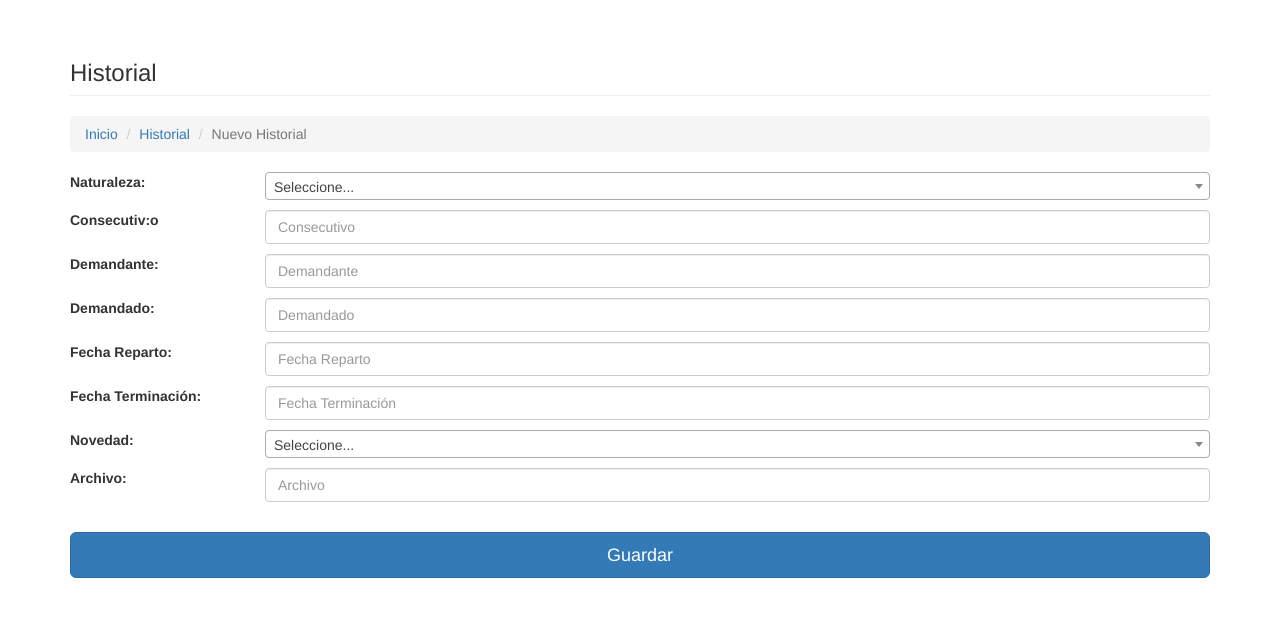
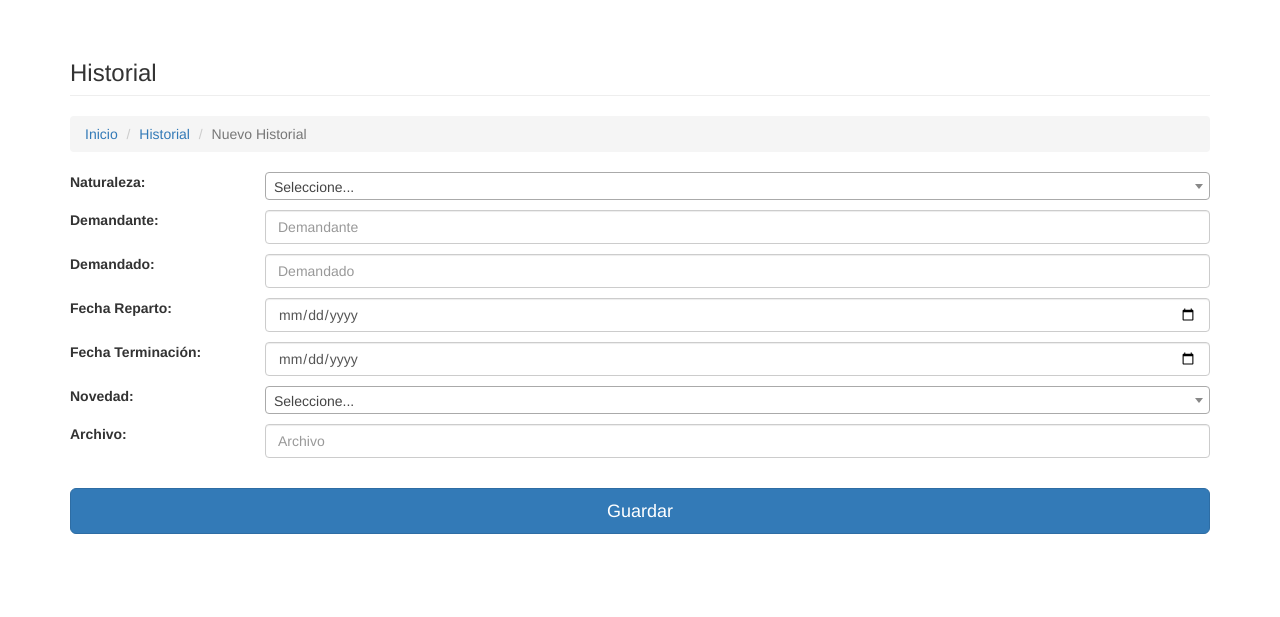
Before and after one commit to wagegosa/juzgado, a PHP site: page /admin/historial/index.php in a window 1280 px wide. Shown: the part 72-689 px from the top of the page. Run offline with PHP 8.4, Linux system fonts and the light colour scheme; the visitor is signed in with stand-in values (Sample User, id 1); data that the repository does not hold is empty; some libraries are stand-ins or nearby versions.

Commit message:
Se crea formulario para almacenar historial de un proceso.

```diff
--- a/admin/historial/index.php
+++ b/admin/historial/index.php
@@ -50,7 +50,7 @@ if(!empty($_SESSION['active']) && $_SESSION['perfil'] === "1"){
             <label for="email">Naturaleza:</label>
           </div>
           <div class="col-xs-10 col-sm-10 col-md-10 col-lg-10">
-            <select name="localidad" id="localidad" class="form-control select2">
+            <select name="naturaleza" id="naturaleza" class="form-control select2" required="required">
               <option value="0">Seleccione... </option>
               <?php foreach ($naturaleza as $listarN): ?>
                 <option value="<?= $listarN->id_naturaleza;?>"><?= $listarN->nombre;?></option>
@@ -60,7 +60,7 @@ if(!empty($_SESSION['active']) && $_SESSION['perfil'] === "1"){
           </div>
         </div>
         <!-- Consecutivo -->
-        <div class="row">
+        <!-- <div class="row">
           <div class="col-xs-12 col-sm-12 col-md-2 col-lg-2">
             <label for="Hora">Consecutiv:o</label>
           </div>
@@ -68,14 +68,14 @@ if(!empty($_SESSION['active']) && $_SESSION['perfil'] === "1"){
             <input type="text" class="form-control" name="consecutivo" id="consecutivo" placeholder="Consecutivo" required="required">
             <span class="help-block" id="error"></span>
           </div>
-        </div>
+        </div> -->
         <!-- Demandante -->
         <div class="row">
           <div class="col-xs-12 col-sm-12 col-md-2 col-lg-2">
             <label for="email">Demandante:</label>
           </div>
           <div class="col-xs-12 col-sm-12 col-md-10 col-lg-10">
-            <input type="number" class="form-control" name="demandante" id="demandante" placeholder="Demandante" minlength="7" maxlength="10">
+            <input type="text" class="form-control" name="demandante" id="demandante" placeholder="Demandante" minlength="7" maxlength="120" required="required">
             <span class="help-block" id="error"></span>
           </div>
         </div>
@@ -85,7 +85,7 @@ if(!empty($_SESSION['active']) && $_SESSION['perfil'] === "1"){
             <label for="email">Demandado:</label>
           </div>
           <div class="col-xs-12 col-sm-12 col-md-10 col-lg-10">
-            <input type="text" class="form-control" name="demandado" id="demandado" placeholder="Demandado" required="required">
+            <input type="text" class="form-control" name="demandado" id="demandado" placeholder="Demandado" minlength="7" maxlength="120" required="required">
             <span class="help-block" id="error"></span>
           </div>
         </div>
@@ -95,7 +95,7 @@ if(!empty($_SESSION['active']) && $_SESSION['perfil'] === "1"){
             <label for="direccion">Fecha Reparto:</label>
           </div>
           <div class="col-xs-12 col-sm-12 col-md-10 col-lg-10">
-            <input type="text" class="form-control" name="fec_reparto" id="fec_reparto" placeholder="Fecha Reparto">
+            <input type="date" class="form-control" name="fec_reparto" id="fec_reparto" placeholder="Fecha Reparto" required="required">
             <span class="help-block" id="error"></span>
           </div>
         </div>
@@ -105,7 +105,7 @@ if(!empty($_SESSION['active']) && $_SESSION['perfil'] === "1"){
             <label for="fec_termina">Fecha Terminación:</label>
           </div>
           <div class="col-xs-12 col-sm-12 col-md-10 col-lg-10">
-            <input type="text" class="form-control" name="fec_termina" id="fec_termina" placeholder="Fecha Terminación">
+            <input type="date" class="form-control" name="fec_termina" id="fec_termina" placeholder="Fecha Terminación">
             <span class="help-block" id="error"></span>
           </div>
         </div>
@@ -136,10 +136,10 @@ if(!empty($_SESSION['active']) && $_SESSION['perfil'] === "1"){
         </div>
         <!-- Boton -->
         <div><br>
-          <input type="hidden" id="reunión" name="reunion" value="<?=$R['idtba_reunion'];?>">
           <button type="submit" class="btn btn-primary btn-lg btn-block">Guardar</button>
         </div>
       </form>
+    </div>
     <!-- LIBRERIAS validadoras-->
     <script src="../../css/assets/js/plugins/jquery/jquery-3.2.1.min.js"></script>
     <script src="../../css/assets/bootstrap/js/bootstrap.min.js"></script>
```
